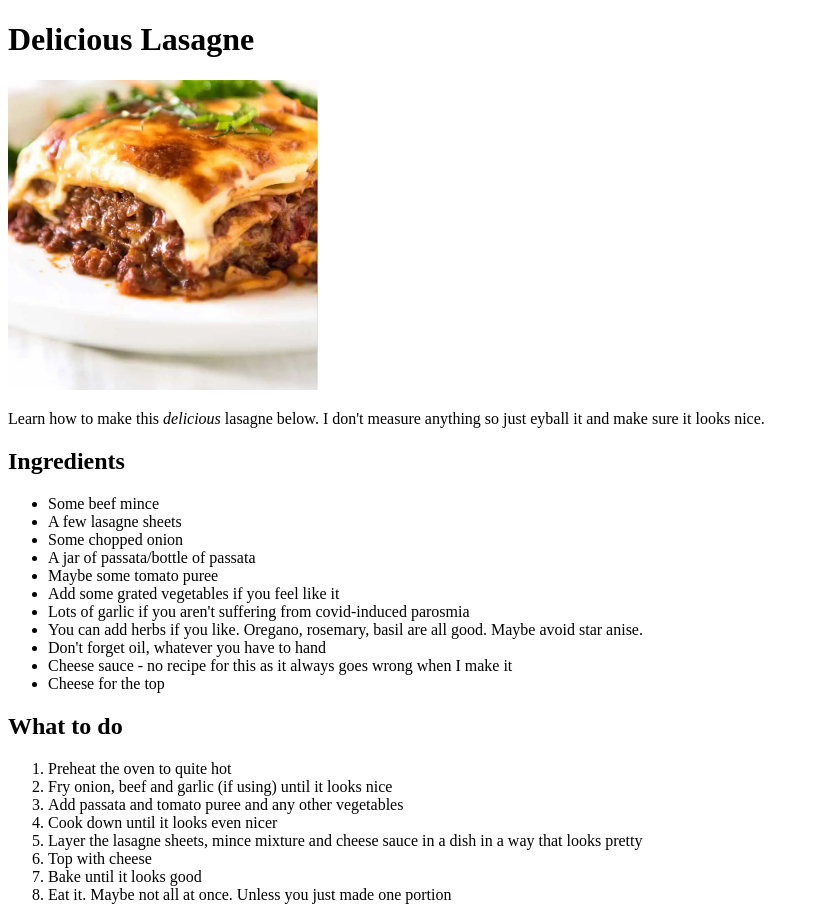
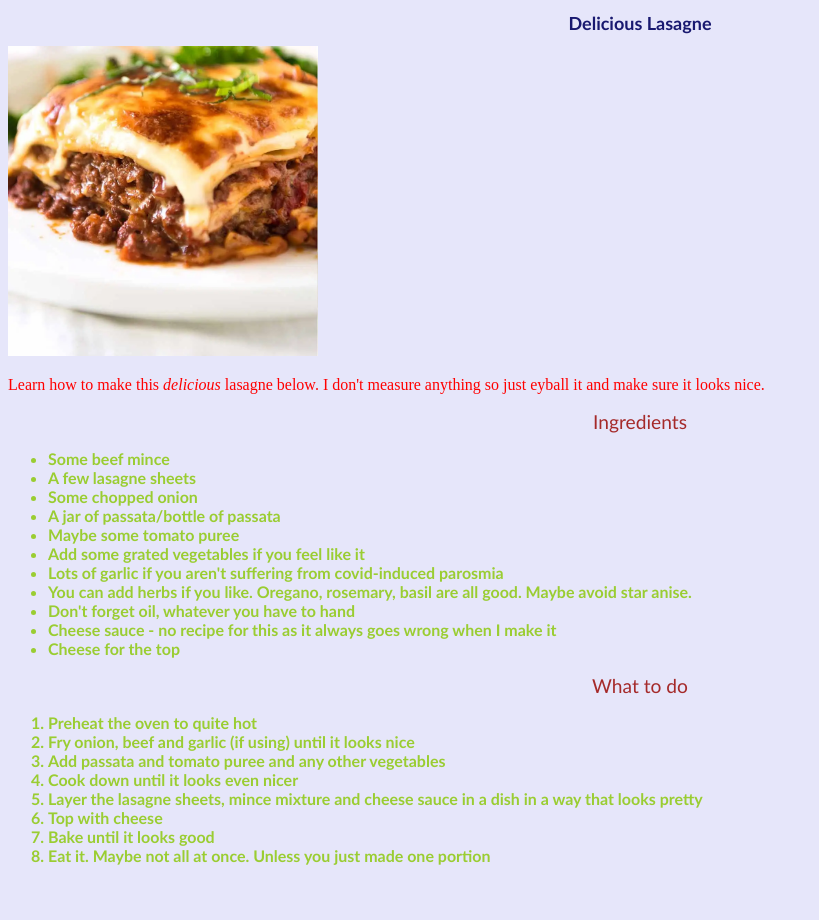
Before and after one commit to Cecilykm/odin-recipes, a plain HTML site: page recipes/lasagne.html in a window 1280 px wide. Shown: the whole page, without its empty margins (0-819 px from the left). After the commit the page ends 881 px from the top, so only its background shows below. Drawn offline with Linux system fonts and the light colour scheme.

Commit message:
Add CSS styling to recipe site

```diff
--- a/recipes/lasagne.html
+++ b/recipes/lasagne.html
@@ -3,12 +3,14 @@
 <head>
     <meta charset="UTF-8">
     <meta name="viewport" content="width=device-width, initial-scale=1.0">
+    <link rel="stylesheet" href="../styles.css">
     <title>Lasagne</title>
 </head>
 <body>
     <h1>Delicious Lasagne</h1>
-    <img src="lasagne.jpg" alt="Picture of a delicious lasagne" width="310" height="310">
-    <p>Learn how to make this <em>delicious</em> lasagne below. I don't measure anything so just eyball it and make sure it looks nice.</p>
+    <img src="lasagne.jpg" clas="centre" alt="Picture of a delicious lasagne" width="310" height="310">
+    <p id="paragraph">Learn how to make this <em>delicious</em> lasagne below. I don't measure anything so just eyball it and make sure it looks nice.</p>
+    <div class="recipe">
         <h2>Ingredients</h2>
         <ul>
             <li>Some beef mince</li>
@@ -34,5 +36,6 @@
             <li>Bake until it looks good</li>
             <li>Eat it. Maybe not all at once. Unless you just made one portion</li>
         </ol>
+    </div>
 </body>
 </html>
--- a/styles.css
+++ b/styles.css
@@ -1,2 +1,41 @@
-body {background-color: LavenderBlush;
+body {background-color: Lavender;
 }
+
+h1 {
+    text-align:center;
+    font-family:'Gill Sans', 'Gill Sans MT', Calibri, 'Trebuchet MS', sans-serif;
+    color: midnightblue;
+    font-size: large;
+}
+
+.recipelink {
+    text-align: center;
+    font-family: 'Gill Sans', 'Gill Sans MT', Calibri, 'Trebuchet MS', sans-serif;
+    font-size: large;
+    text-decoration: none !important;
+}
+
+.centre {
+    display: block;
+  margin-left: auto;
+  margin-right: auto;
+  width: 50%;
+}
+
+.recipe {
+    color: yellowgreen;
+    font-weight: 800;
+    font-size: medium;
+    font-family: 'Gill Sans', 'Gill Sans MT', Calibri, 'Trebuchet MS', sans-serif;
+}
+
+.recipe h2 {
+    color: brown;
+    font-weight:300;
+    font-size:larger;
+    text-align: center;
+}
+
+#paragraph {
+    color: red;
+}
```
Also changed, not shown: index.html (+5 -3 lines), recipes/chocolate_bark.html (+4 -1 lines), recipes/overnight_oats.html (+4 -1 lines). Lines whose indentation alone changed are shown as unchanged.
